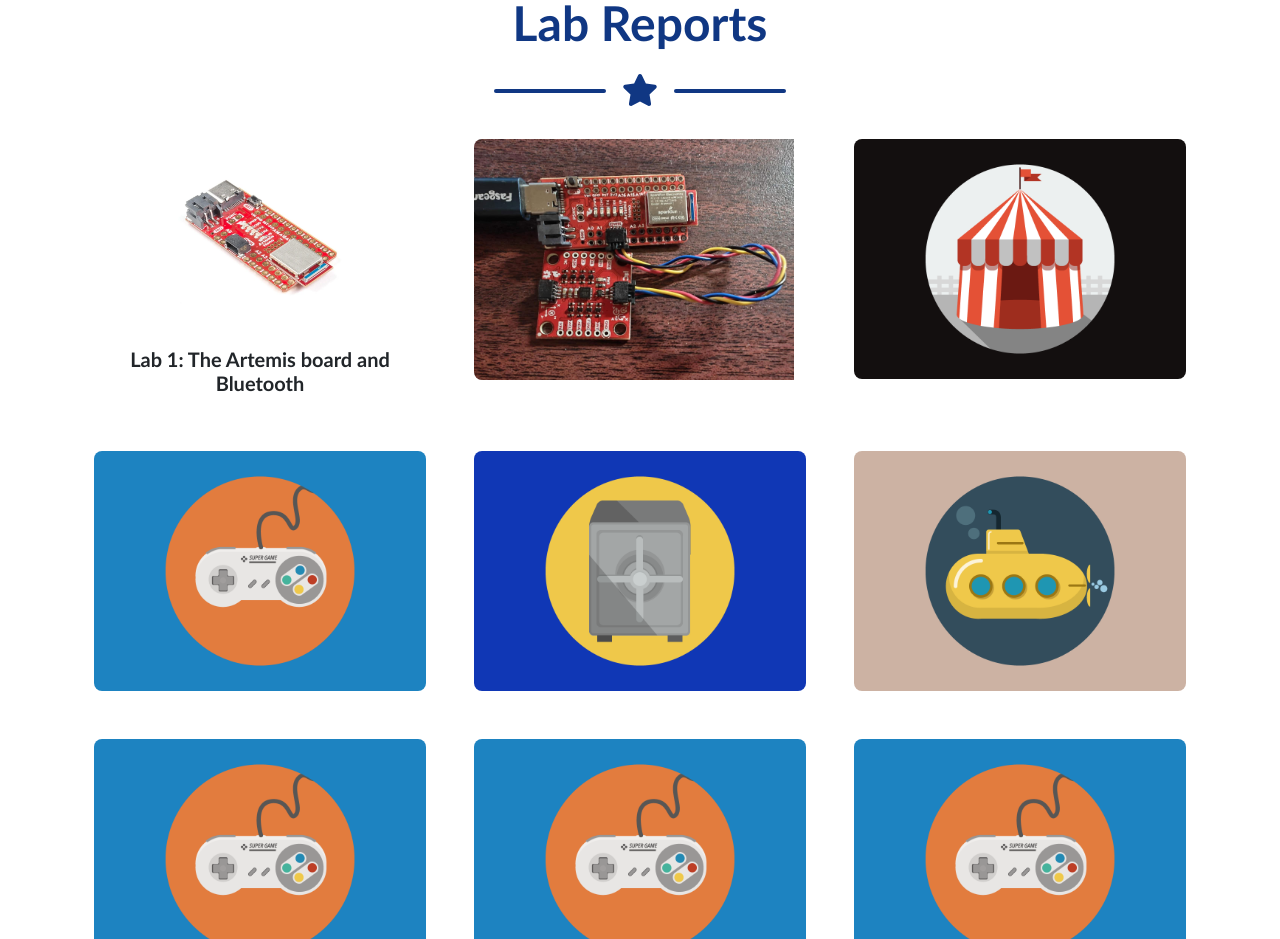
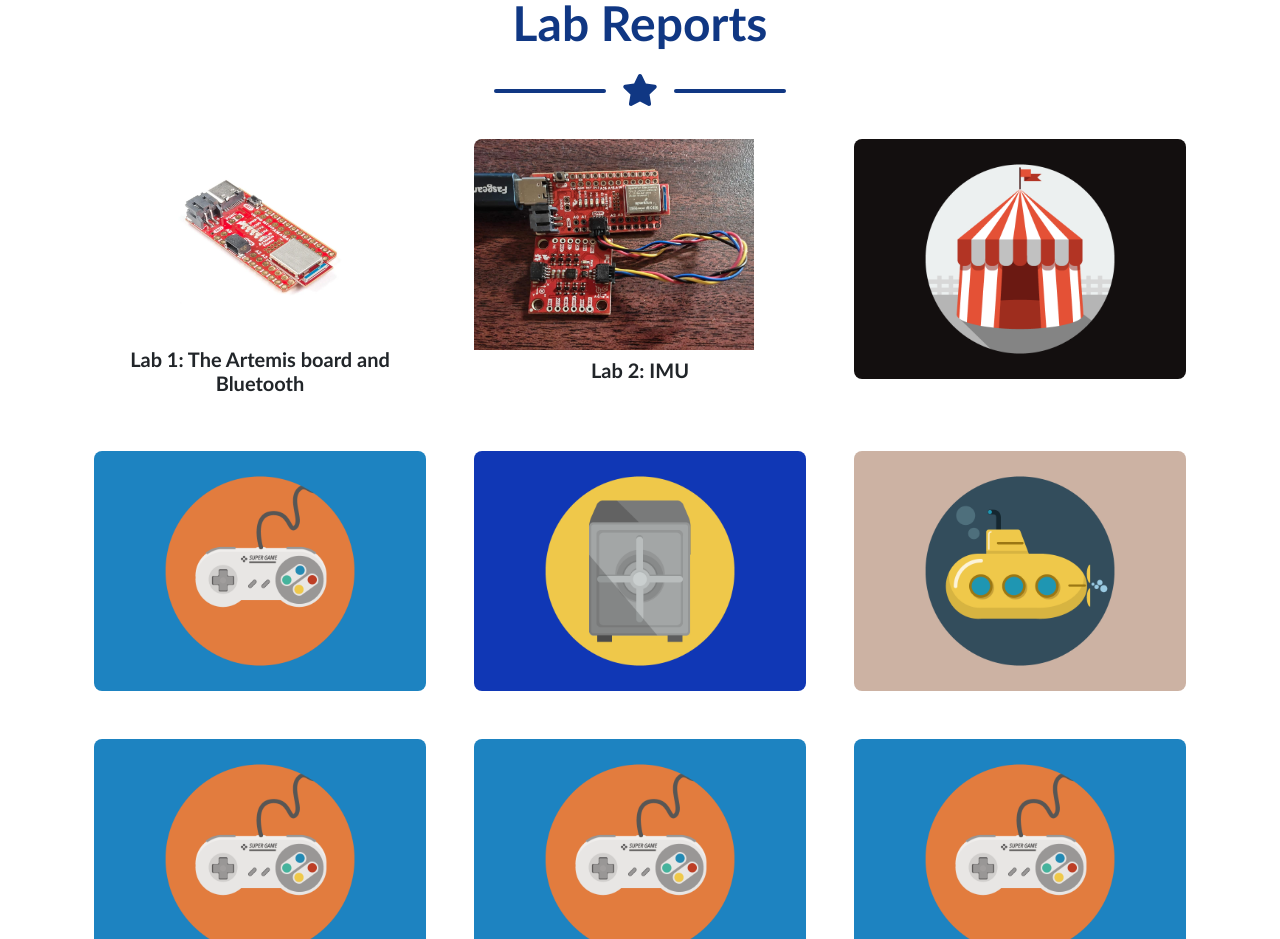
Before and after one commit to haixizhang/FastRobot, a plain HTML site: page index.html in a window 1280 px wide. Shown: the part 1449-2388 px from the top of the page. Drawn offline with nearby package versions, Linux system fonts and the light colour scheme; a web font is replaced by a local one.

Commit message:
Update index.html

```diff
--- a/index.html
+++ b/index.html
@@ -97,7 +97,8 @@
                         <div class="portfolio-item mx-auto" data-toggle="modal" data-target="#portfolioModal1">
                             <div class="portfolio-item-caption d-flex align-items-center justify-content-center h-100 w-100">
                                 <div class="portfolio-item-caption-content text-center text-white"><i class="fas fa-plus fa-3x"></i></div>
-                            </div><img class="img-fluid" src="assets/img/portfolio/Lab2/Header.jpg" alt="Lab 2: IMU" style="max-width: 320px; height: auto;"/>
+                            </div><img class="img-fluid" src="assets/img/portfolio/Lab2/Header.jpg" alt="Lab 2: IMU" style="max-width: 280px; height: auto;"/>
+                            <h5 class="text-center mt-2">Lab 2: IMU</h5>
                         </div>
                     </div>
                     <div class="col-md-6 col-lg-4 mb-5">
```
